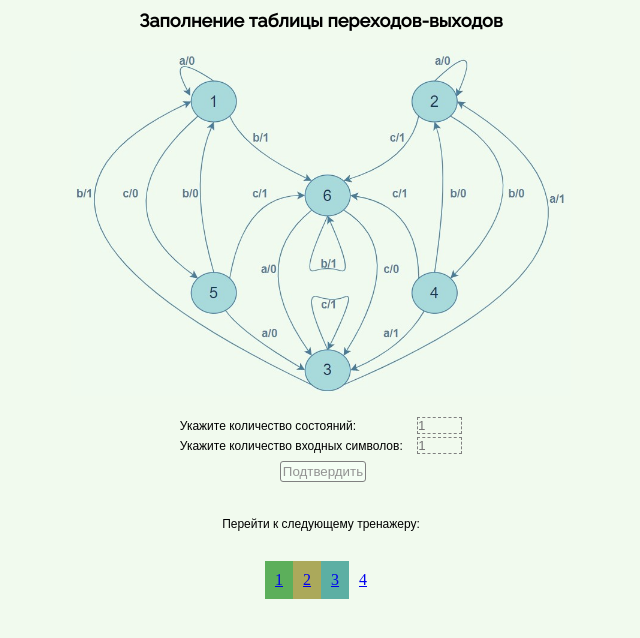
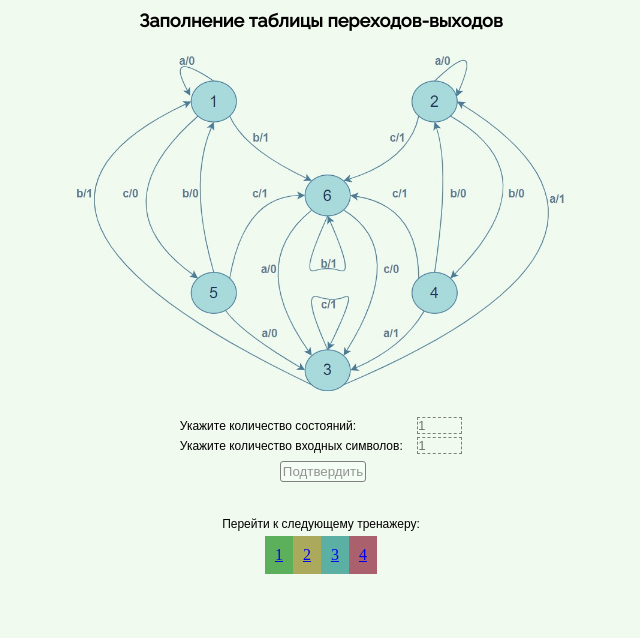
Before and after one commit to KemtaTam/Filling-in-the-transition-exit-table, a plain HTML site: page index.html in a window 1280 px wide. Shown: the whole page, without its empty margins (319-959 px from the left). Drawn offline with nearby package versions, Linux system fonts and the light colour scheme.

Commit message:
Update style.css

```diff
--- a/style.css
+++ b/style.css
@@ -133,11 +133,12 @@ th{
 	font-size: 12px;
 }
 .links{
+	margin-top: 5px;
 	display: flex;
 	justify-content: center;
-	margin-top: 30px;
 }
 .link{padding: 10px;}
 #l1{background-color: rgba(0, 128, 0, 0.616);}
 #l2{background-color: rgba(128, 119, 0, 0.616);}
 #l3{background-color: rgba(0, 128, 117, 0.616);}
+#l4{background-color: rgba(128, 0, 32, 0.616);}
```
